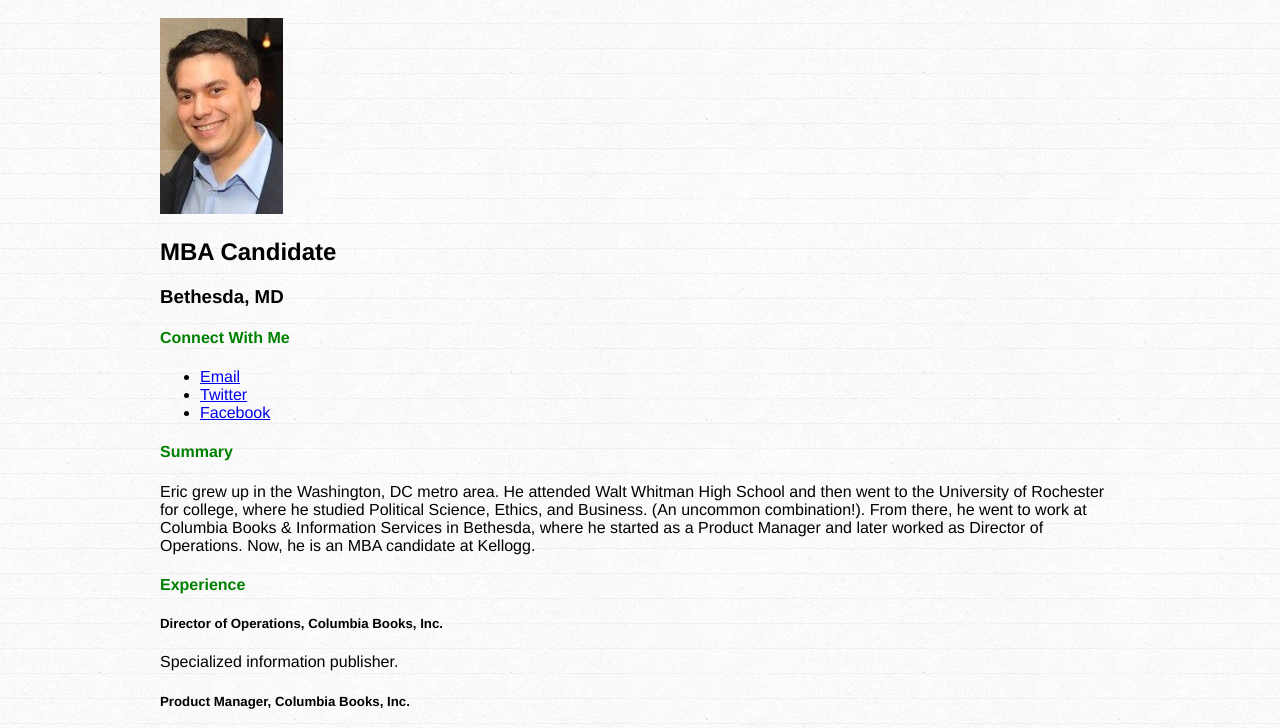
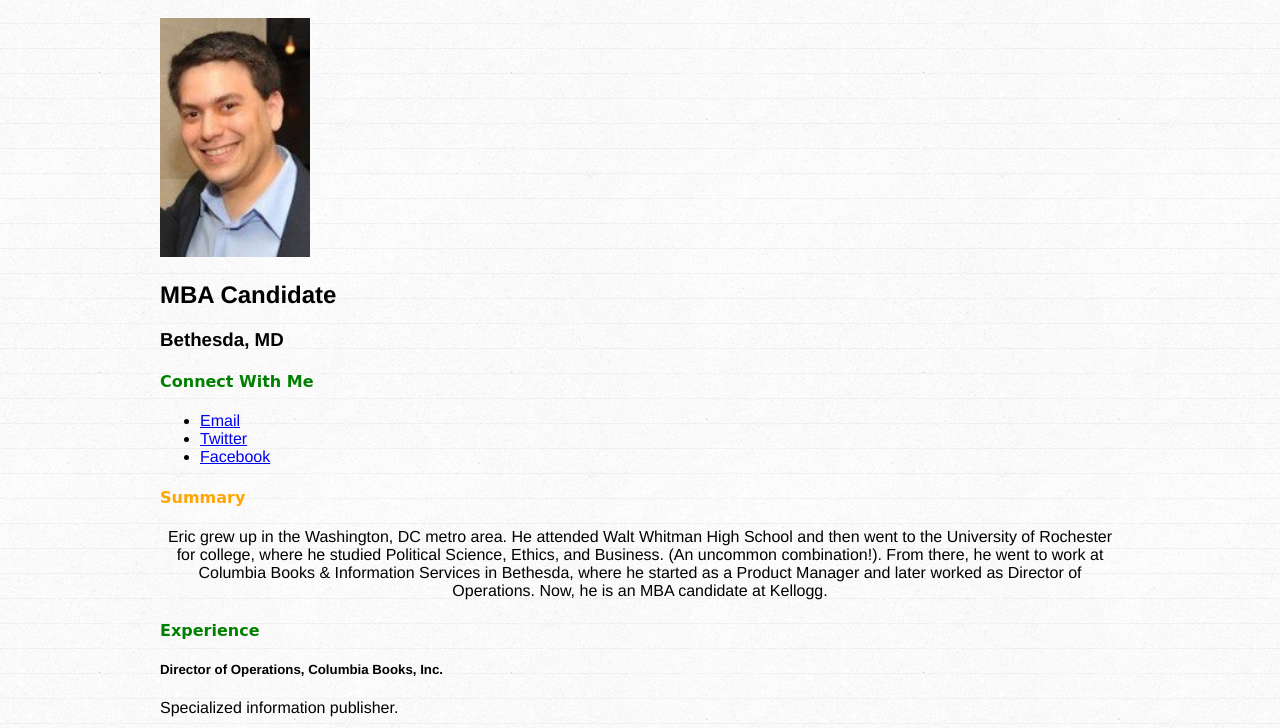
Before and after one commit to ericw33/ericw33.github.io, a plain HTML site: page index.html in a window 1280 px wide. Shown: the part 62-790 px from the top of the page. Drawn offline with nearby package versions, Linux system fonts and the light colour scheme.

Commit message:
eric's failed first attempt to play with CSS

```diff
--- a/index.html
+++ b/index.html
@@ -10,7 +10,7 @@
   <div id="wrapper">
     <h1>Eric Weissmann</h1>
     <p>
-      <img src="eric.jpg">
+      <img id="pic" src="eric.jpg">
     </p>
     <h2>MBA Candidate</h2>
     <h3>Bethesda, MD</h3>
@@ -23,8 +23,8 @@
       </ul>
     </div>
     <div>
-      <h4>Summary</h4>
-      <p>
+      <h4 id="summary">Summary</h4>
+      <p id="bio">
         Eric grew up in the Washington, DC metro area.  He attended Walt Whitman High School and then went to the University of Rochester for college, where he studied Political Science, Ethics, and Business.  (An uncommon combination!).  From there, he went to work at Columbia Books & Information Services in Bethesda, where he started as a Product Manager and later worked as Director of Operations.  Now, he is an MBA candidate at Kellogg.
       </p>
     </div>
--- a/style.css
+++ b/style.css
@@ -11,3 +11,9 @@ body {
 h1 {color: red;
 }
 h4 {color: green;}
+#summary {color: orange;
+}
+img {width: 150px;}
+h4 {font-family: cursive;}
+#bio {text-align: center;}
+#pic {text-align: center;}
```
